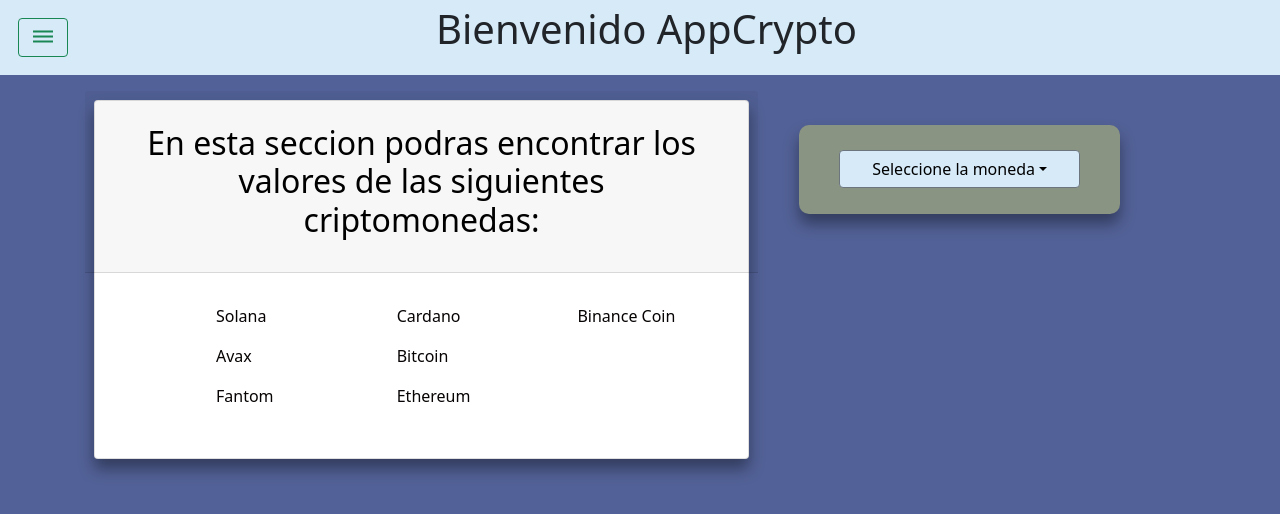
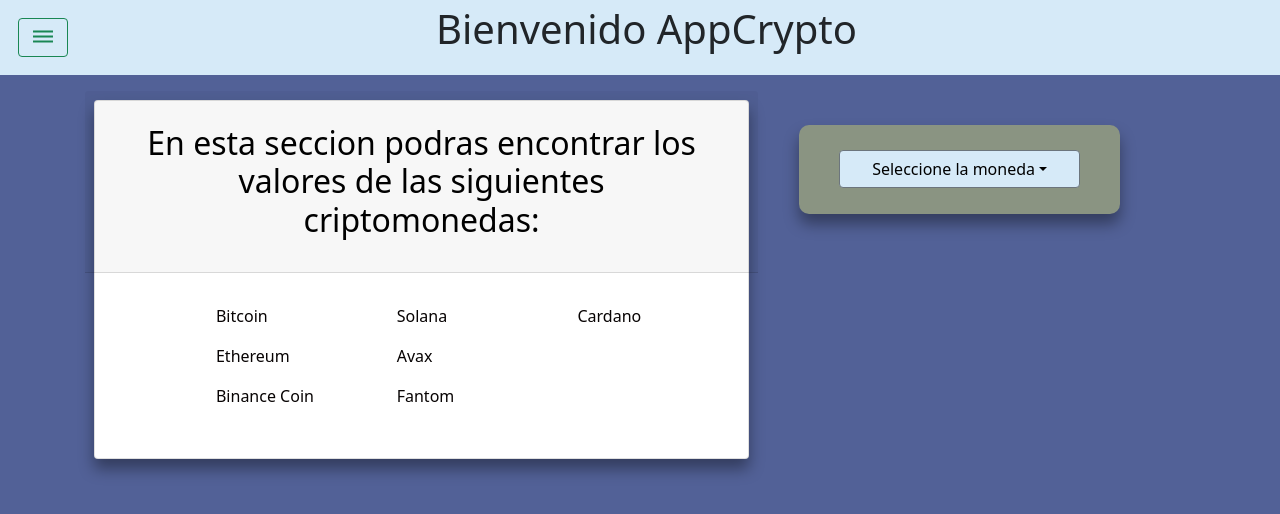
Before and after one commit to juancruzchemin/ati-crypto, a React (Create React App) app: page /moneda in a window 1280 px wide. Shown: the top 514 px of the page. Built offline with nearby package versions, Linux system fonts and the light colour scheme.

Commit message:
add send mail and setValue not working

```diff
--- a/package.json
+++ b/package.json
@@ -10,6 +10,7 @@
     "@testing-library/user-event": "^12.1.10",
     "axios": "^0.24.0",
     "bootstrap": "^5.1.3",
+    "emailjs-com": "^3.2.0",
     "express": "^4.17.2",
     "nodemailer": "^6.7.2",
     "react": "^17.0.2",
--- a/src/Componentes/Crypto.jsx
+++ b/src/Componentes/Crypto.jsx
@@ -24,13 +24,9 @@
         </div>
         <div className="division">
           <div className="card-body">
-            <p>Solana</p>
-            <p>Avax</p>
-            <p>Fantom</p>
-            <p>Cardano</p>
-            <p>Bitcoin </p>
-            <p>Ethereum</p>
-            <p>Binance Coin</p>
+            {criptos.map((c) => (
+              <p>{c.title}</p>
+            ))}
           </div>
         </div>
       </div>
--- a/src/Componentes/Desplegable.jsx
+++ b/src/Componentes/Desplegable.jsx
@@ -63,7 +63,7 @@
                 ¿Quiere estar actualizado de los valores de esta cryptmoneda?
                 <p id="link">
                   <a href="/reportes" id="link">
-                    Ingrese aca
+                    Ingrese acá
                   </a>
                 </p>
               </h5>
--- a/src/Componentes/Formularios.jsx
+++ b/src/Componentes/Formularios.jsx
@@ -1,17 +1,77 @@
 import React, { useEffect, useState } from "react";
+import emailjs from "emailjs-com";
 import "./styles/Card.css";
 
 export default function Formularios() {
   const [nombre, setNombre] = useState("");
   const [apellido, setApellido] = useState("");
   const [mail, setMail] = useState("");
-  const [alerta, setAlerta] = useState("");
+  //const [alerta, setAlerta] = useState("");
   const [moneda, setMoneda] = useState("");
-  const [valor, setValor] = useState([]);
+  const [moneda_value, setMonedaValue] = useState("");
+  const [valor, setValor] = useState("");
+
+  const criptos = [
+    { title: "Bitcoin", value: "BTC" },
+    { title: "Ethereum", value: "ETH" },
+    { title: "Binance Coin", value: "BNB" },
+    { title: "Solana", value: "SOL" },
+    { title: "Avax", value: "AVAX" },
+    { title: "Fantom", value: "FTM" },
+    { title: "Cardano", value: "ADA" },
+  ];
+
+  useEffect(() => {
+    criptos.filter((c) => {
+      if(moneda_value === c.value) {
+        setMoneda(c.title);
+      }
+    })
+  }, [moneda_value]);
+
+  const getCripto = (option) => {
+    fetch(
+      `https://xlebo5qq46.execute-api.us-east-2.amazonaws.com/cripto/cripto?cripto=${option}`
+    )
+      .then((response) => {
+        response.json().then((r) => {
+          setValor(r.rate);
+          console.log(r);
+          console.log("getCripto");
+          console.log(valor);
+        });
+      })
+      .catch((e) => console.log(e));
+  };
+
+  const handleSubmit = e =>{
+    e.preventDefault();
+    getCripto(moneda_value);
+    console.log("aceptar");
+    console.log(valor);
+
+    /*emailjs.send("service_b8vy0ww","template_6bj0bqz",{
+      moneda: moneda,
+      nombre: nombre,
+      apellido: apellido,
+      valor: valor,
+      mail: mail,
+      }, "7lgjb8FfgGLz2yZEt")
+    .then((response) => {
+          console.log('SUCCESS!', response.status, response.text);
+    }, (err) => {
+          console.log('FAILED...', err);
+    });*/
+  }
+
+  /*console.log(moneda);
+  console.log(moneda_value);
+  console.log(valor);*/
 
   return (
     <div className="fondo">
       <form className="card fondo">
+        <h1>Seleccione la información que desea recibir por mail:</h1>
         <label className="nombrelabel" htmlFor="">
           Nombre
         </label>
@@ -51,39 +111,20 @@
         />
         <div className="monedaxalerta">
           <div className="btn">
-            <p className="nombrelabel">Elegir Moneda</p>
+            <p className="nombrelabel">Elegir Criptomoneda</p>
             <select
               name="moneda"
-              onChange={(e) => setMoneda(e.target.value)}
+              onChange={(e) => setMonedaValue(e.target.value)
+              }
               defaultValue=""
               className="btn btn-primary"
               id="btn-primary"
             >
-              <option value="bit">Bitcoin</option>
-              <option value="eth">Etherium</option>
-              <option value="sol">Solana</option>
-              <option value="avx">Avax</option>
-              <option value="fan">Fantom</option>
-              <option value="car">Cardano</option>
-              <option value="bnc">Binance Coin</option>
+              {criptos.map((c) =>
+              <option value={c.value} title={c.title}>{c.title}</option>)}
             </select>
           </div>
 
-          <div className="btn">
-            <p className="nombrelabel">Elegir tiempo de alerta</p>
-            <select
-              name="moneda"
-              onChange={(e) => setMoneda(e.target.value)}
-              defaultValue=""
-              className="btn btn-primary"
-              id="btn-primary"
-            >
-              <option value="1hs">1 hora</option>
-              <option value="1dia">1 dia</option>
-              <option value="1sem">1 semana</option>
-              <option value="cambios">Cambios</option>
-            </select>
-          </div>
         </div>
 
         {/* <div className="fondoradio">
@@ -134,7 +175,7 @@
           />
         </div> */}
 
-        <button className="btn btn-primary" id="aceptar">
+        <button className="btn btn-primary" id="aceptar" onClick={handleSubmit}>
           Aceptar
         </button>
       </form>
--- a/src/Componentes/styles/Card.css
+++ b/src/Componentes/styles/Card.css
@@ -50,6 +50,7 @@
 .fondo{
     margin: auto;
     margin-top: 45px;
+    align-items: center;
 }
 .Fitness-Add {
     display: block;
```
Also changed, not shown: 2 other files (tests, documents, lock files or other folders).
